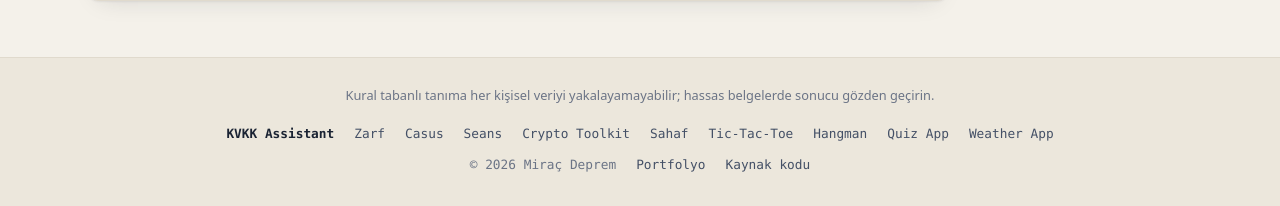
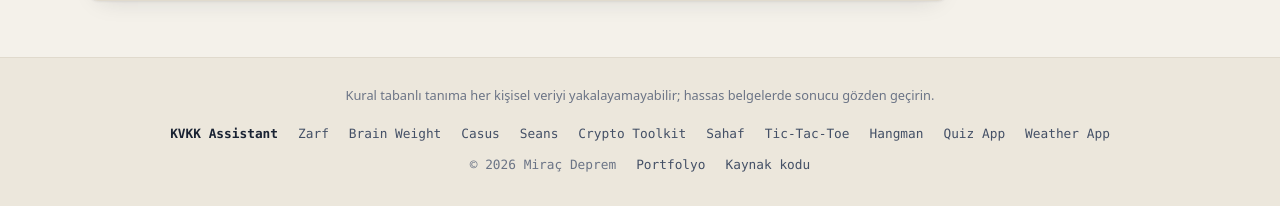
Before and after one commit to MrcDprm/kvkk-document-assistant, a FastAPI app: page / in a window 1280 px wide. Shown: the part 1071-1277 px from the top of the page. Run offline with FastAPI, Linux system fonts and the light colour scheme.

Commit message:
feat(footer): link to Brain Weight

```diff
--- a/app/templates/base.html
+++ b/app/templates/base.html
@@ -48,6 +48,7 @@
       <nav class="footer-projects" aria-label="{{ t('footer.projects') }}">
         <a href="https://kvkk.miracdeprem.com" aria-current="page">KVKK Assistant</a>
         <a href="https://zarf.miracdeprem.com">Zarf</a>
+        <a href="https://brain.miracdeprem.com">Brain Weight</a>
         <a href="https://spygame.miracdeprem.com">Casus</a>
         <a href="https://seans.miracdeprem.com">Seans</a>
         <a href="https://crypto.miracdeprem.com">Crypto Toolkit</a>
```
